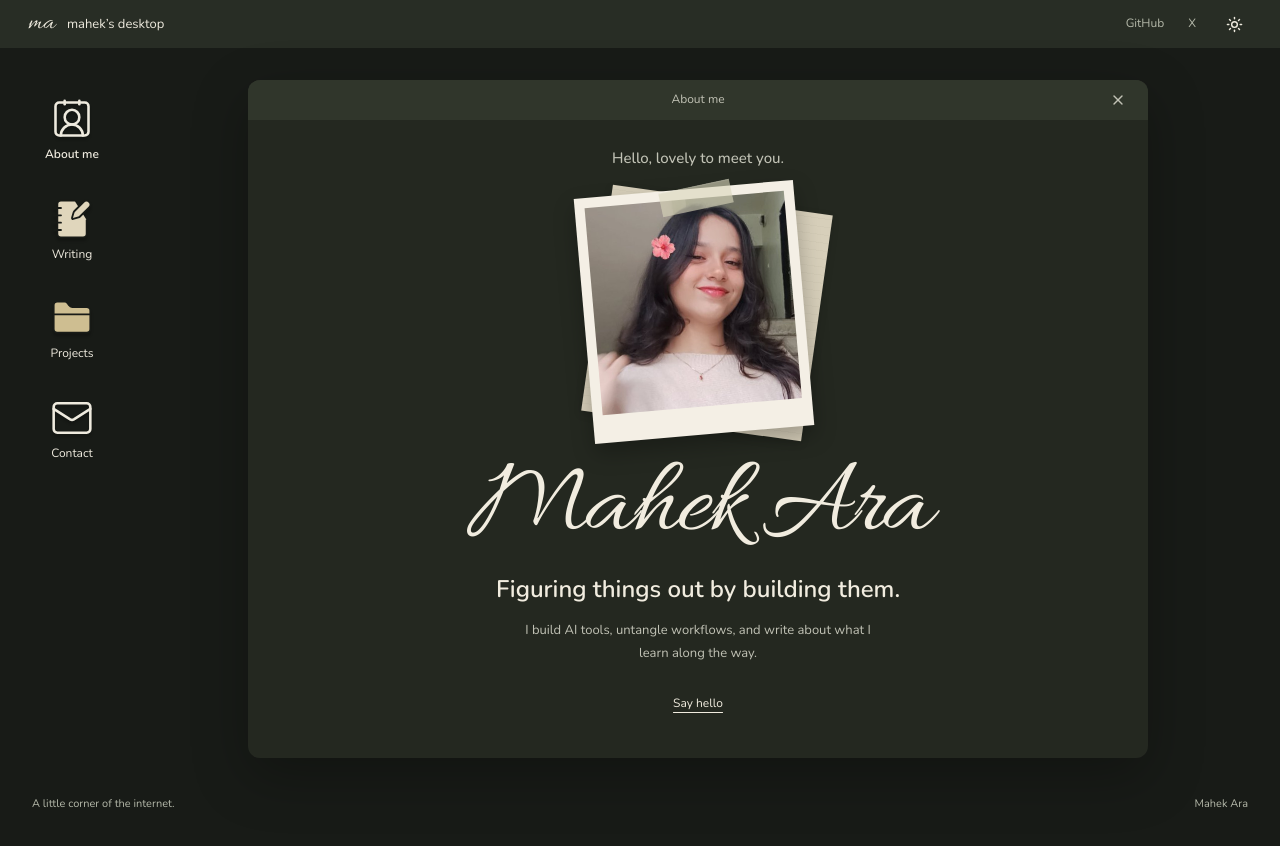
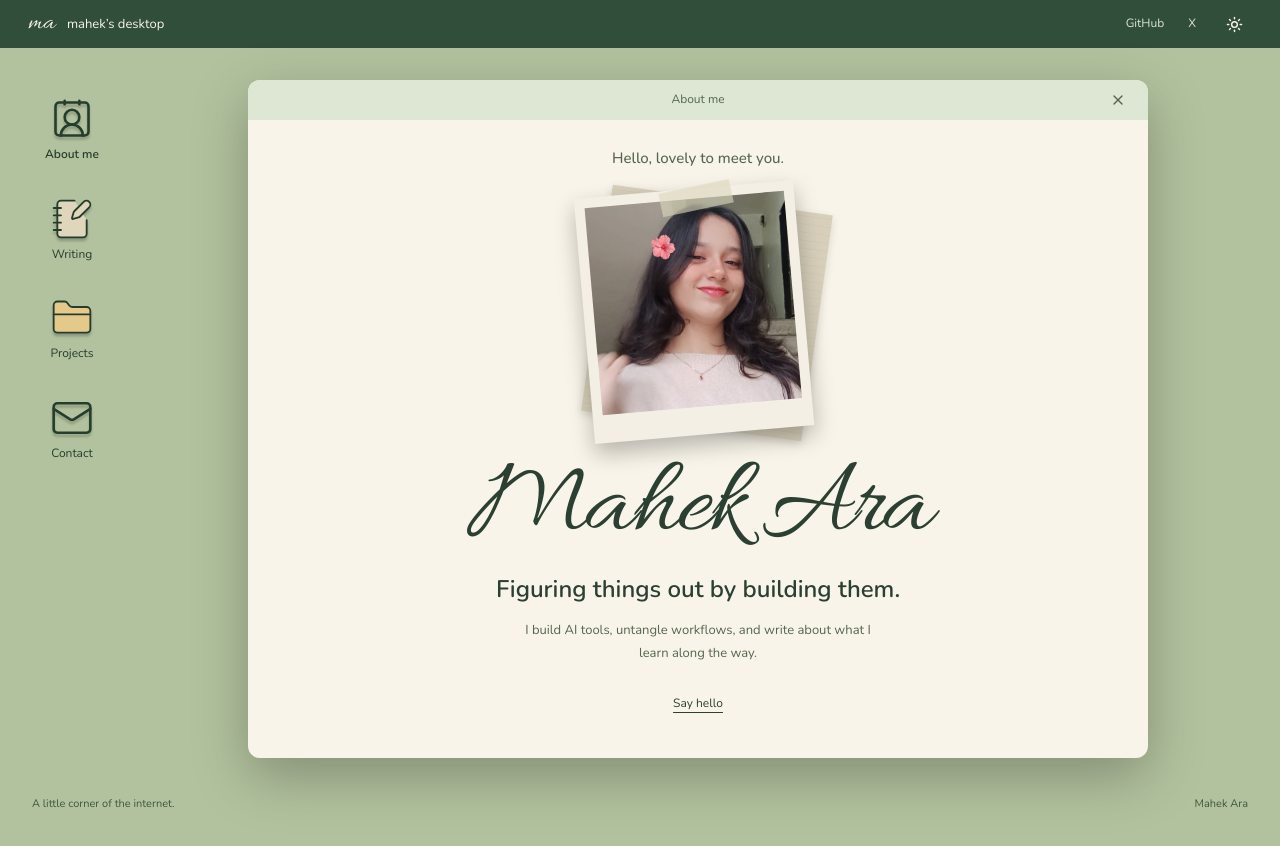
Before and after one commit to mahekara28/mahek-portfolio, a Next.js app: page / in a window 1280 px wide. Built offline with nearby package versions, Linux system fonts and the light colour scheme.

Commit message:
Refresh desktop with sage and cream garden palette

```diff
--- a/app/components/site-shell.tsx
+++ b/app/components/site-shell.tsx
@@ -53,7 +53,7 @@ export function DesktopShell({ children }: { children: ReactNode }) {
             <a href={links.github} target="_blank" rel="noreferrer">GitHub</a>
             <a href={links.x} target="_blank" rel="noreferrer">X</a>
           </nav>
-          <button className="theme-toggle" type="button" onClick={toggleTheme} aria-label={isDark ? "Use stone theme" : "Use charcoal theme"} title={isDark ? "Use stone theme" : "Use charcoal theme"}>
+          <button className="theme-toggle" type="button" onClick={toggleTheme} aria-label={isDark ? "Use stone theme" : "Use garden theme"} title={isDark ? "Use stone theme" : "Use garden theme"}>
             {isDark ? <Sun size={17} aria-hidden="true" /> : <Moon size={17} aria-hidden="true" />}
           </button>
         </div>
--- a/app/globals.css
+++ b/app/globals.css
@@ -1,6 +1,6 @@
 @import "tailwindcss";
 
-    :root { --desk:#181b17; --desk-bar:#282d25; --desk-text:#eeeade; --desk-muted:#b5b9aa; --folder:#cebe91; --window:#242820; --window-bar:#30362b; --window-ink:#f1ecdf; --window-muted:#c1c2b5; --paper:#f5f0e5; --paper-ink:#35382e; --paper-muted:#59604f; --signature:var(--font-signature); --photo-tilt:-5deg; --photo-size:220px; color:var(--desk-text); font:14px/1.6 var(--font-text),Arial,sans-serif; background:var(--desk); position:relative; isolation:isolate; }
+    :root { --desk:#b2c29e; --desk-bar:#314e3b; --desk-text:#243d2c; --desk-muted:#3e573e; --menu-ink:#f8f4e9; --menu-muted:#dae4d0; --folder:#e5c98a; --window:#f8f4e9; --window-bar:#dee6d4; --window-ink:#2b4032; --window-muted:#55664f; --paper:#f8f4e9; --paper-ink:#2b4032; --paper-muted:#55664f; --signature:var(--font-signature); --photo-tilt:-5deg; --photo-size:220px; color:var(--desk-text); font:14px/1.6 var(--font-text),Arial,sans-serif; background:var(--desk); position:relative; isolation:isolate; }
     * { box-sizing:border-box; }
     [hidden] { display:none !important; }
     button, a { -webkit-tap-highlight-color:transparent; }
@@ -8,14 +8,14 @@
     button:focus-visible, a:focus-visible { outline:2px solid currentColor; outline-offset:5px; }
     a { color:inherit; text-decoration:none; }
     a:hover { opacity:1; }
-    .md-menubar { display:flex; align-items:center; justify-content:space-between; gap:24px; background:var(--desk-bar); padding:0 28px; min-height:48px; }
+    .md-menubar { display:flex; align-items:center; justify-content:space-between; gap:24px; background:var(--desk-bar); color:var(--menu-ink); padding:0 28px; min-height:48px; }
     .md-desktop-name { background:none; border:0; padding:8px 0; display:flex; align-items:center; gap:12px; font-size:13px; }
     .md-desktop-name .md-monogram { font:400 26px/1 var(--signature),cursive; }
-    .md-socials { display:flex; align-items:center; gap:24px; font-size:12px; color:var(--desk-muted); }
+    .md-socials { display:flex; align-items:center; gap:24px; font-size:12px; color:var(--menu-muted); }
     .md-workspace { display:grid; grid-template-columns:104px minmax(0,1fr); gap:24px; padding:32px 32px 24px 20px; min-height:718px; position:relative; }
     .md-shortcuts { display:flex; flex-direction:column; gap:24px; align-items:center; padding:12px 0; }
     .md-shortcut { background:none; border:0; display:flex; flex-direction:column; align-items:center; justify-content:center; gap:6px; padding:5px 8px; width:88px; min-height:74px; border-radius:8px; }
-    .md-shortcut svg { width:44px !important; height:44px !important; color:var(--folder); fill:var(--folder); stroke:var(--desk); stroke-width:1; filter:drop-shadow(0 3px 1px #0003); transition:transform .18s ease; }
+    .md-shortcut svg { width:44px !important; height:44px !important; color:var(--folder); fill:var(--folder); stroke:var(--desk-text); stroke-width:1; filter:drop-shadow(0 3px 1px #0003); transition:transform .18s ease; }
     .md-shortcut[data-open="about"] svg { fill:none; stroke:var(--desk-text); stroke-width:1.4; }
     .md-shortcut[data-open="writing"] svg { fill:#e0d6bc; }
     .md-shortcut[data-open="contact"] svg { fill:none; stroke:var(--desk-text); stroke-width:1.4; }
@@ -74,7 +74,7 @@
     .md-empty { min-height:636px; display:flex; flex-direction:column; align-items:center; justify-content:center; color:var(--desk-muted); text-align:center; padding:40px; }
     .md-empty h1 { font:400 84px/1.2 var(--signature),cursive; color:var(--desk-text); margin:0 0 20px; }
     .md-empty p:last-child { font-size:13px; }
-    :root[data-theme="light"] { --desk:#d7d4c8; --desk-bar:#e8e4d9; --desk-text:#373e32; --desk-muted:#555c4c; --folder:#ac9671; --window:#f5f0e5; --window-bar:#e8e3d8; --window-ink:#383c30; --window-muted:#59604f; }
+    :root[data-theme="light"] { --desk:#d7d4c8; --desk-bar:#e8e4d9; --desk-text:#373e32; --desk-muted:#555c4c; --menu-ink:#373e32; --menu-muted:#555c4c; --folder:#ac9671; --window:#f5f0e5; --window-bar:#e8e3d8; --window-ink:#383c30; --window-muted:#59604f; }
     .desktop.md-flat-photo .md-underpaper, .desktop.md-flat-photo .md-tape { display:none; }
     .desktop.md-flat-photo .md-photo-print { transform:none; }
     @media(max-width:700px) {
--- a/scripts/verify-interface.mjs
+++ b/scripts/verify-interface.mjs
@@ -37,7 +37,7 @@ try {
   await expect(page.locator("h1")).toHaveText("Mahek Ara");
   for (const project of projects) assert(!(await page.locator("main").innerText()).includes(project.title), "Projects stay in their folder");
   assert(await page.getByRole("img", { name: /Mahek Ara/ }).evaluate(image => image.complete && image.naturalWidth > 0), "Portrait loads");
-  await layout("home / desktop / charcoal");
+  await layout("home / desktop / garden");
   await page.screenshot({ path: ".qa/desktop-home.png", fullPage: true });
   await page.getByRole("button", { name: "Use stone theme" }).click();
   await expect(page.locator("html")).toHaveAttribute("data-theme", "light");
@@ -90,7 +90,7 @@ try {
     await page.setViewportSize({ width, height: width === 320 ? 760 : 900 });
     for (const route of routes) {
       await visit(route);
-      await layout(route + " / " + width + " / charcoal");
+      await layout(route + " / " + width + " / garden");
       await page.getByRole("button", { name: "Use stone theme" }).click();
       await layout(route + " / " + width + " / stone");
       if (width === 320 && route === "/") await page.screenshot({ path: ".qa/mobile-home.png", fullPage: true });
```
Also changed, not shown: 1 other file (tests, documents, lock files or other folders).
